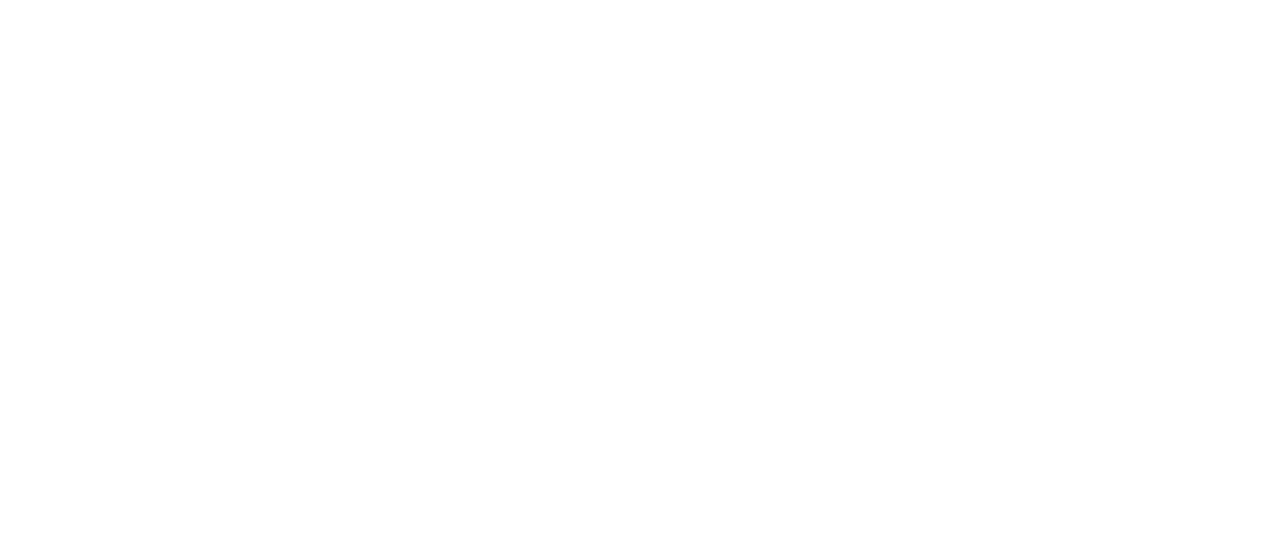
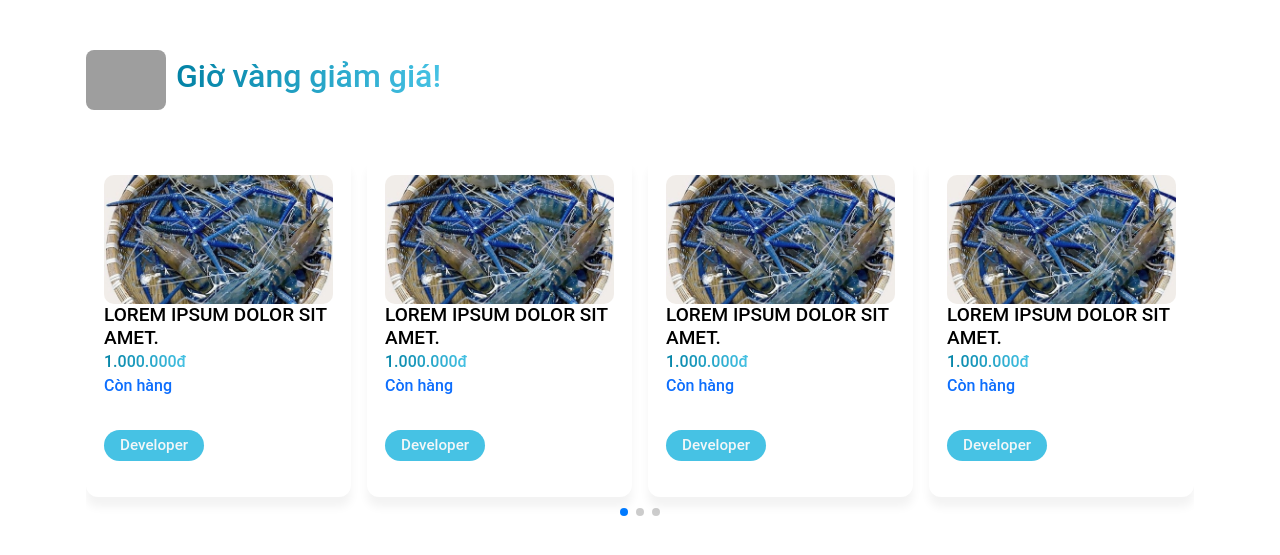
Before and after one commit to doanhha/moc.diep.aqua, a React (Vite) app: page / in a window 1280 px wide. Shown: the part 1213-1768 px from the top of the page. Before the commit the page ends 1206 px from the top, so only its background shows below. Built offline with nearby package versions, Linux system fonts and the light colour scheme; grey boxes are pictures that could not be loaded.

Commit message:
up-date-3

```diff
--- a/package.json
+++ b/package.json
@@ -15,7 +15,8 @@
     "bootstrap": "^5.3.8",
     "react": "^19.1.1",
     "react-dom": "^19.1.1",
-    "react-router-dom": "^7.9.4"
+    "react-router-dom": "^7.9.4",
+    "swiper": "^12.0.3"
   },
   "devDependencies": {
     "@eslint/js": "^9.36.0",
--- a/src/App.jsx
+++ b/src/App.jsx
@@ -2,11 +2,13 @@
 import 'bootstrap/dist/css/bootstrap.css'
 import './assets/css/style.css'
 import Header from './Components/Header.jsx'
+import Producttop from './Layout/Producttop.jsx'
 
 const App = () => {
   return (
     <>
     <Header/>
+    <Producttop/>
     </>
   )
 }
--- a/src/Layout/Menu.jsx
+++ b/src/Layout/Menu.jsx
@@ -5,7 +5,7 @@
         <>
             <div className="container">
                 <nav className="navbar navbar-expand-lg navbar-light border-top mb-2">
-                    <div className="container-fluid">
+                    <div className="container-fluid p-0">
                         <a className="navbar-brand text-size span-vip text-uppercase font-weight-bold" href="#">Mộc Diệp
                             -
                             Aquarium</a>
--- a/src/Layout/Producttop.jsx
+++ b/src/Layout/Producttop.jsx
@@ -1,88 +1,127 @@
-import React from 'react'
+import React from "react";
+import { Swiper, SwiperSlide } from "swiper/react";
+import { Navigation, Pagination } from "swiper/modules";
+
+// import CSS của Swiper
+import "swiper/css";
+// import "swiper/css/navigation";
+import "swiper/css/pagination";
 
 const Producttop = () => {
+  const products = [
+    {
+      id: 1,
+      name: "Lorem ipsum dolor sit amet.",
+      price: "1.000.000đ",
+      status: "Còn hàng",
+      badge: "Developer",
+      image: "./assets/img/product-1.webp",
+    },
+    {
+      id: 2,
+      name: "Lorem ipsum dolor sit amet.",
+      price: "1.000.000đ",
+      status: "Còn hàng",
+      badge: "Developer",
+      image: "./assets/img/product-1.webp",
+    },
+    {
+      id: 3,
+      name: "Lorem ipsum dolor sit amet.",
+      price: "1.000.000đ",
+      status: "Còn hàng",
+      badge: "Developer",
+      image: "./assets/img/product-1.webp",
+    },
+    {
+      id: 4,
+      name: "Lorem ipsum dolor sit amet.",
+      price: "1.000.000đ",
+      status: "Còn hàng",
+      badge: "Developer",
+      image: "./assets/img/product-1.webp",
+    },
+    {
+      id: 5,
+      name: "Lorem ipsum dolor sit amet.",
+      price: "1.000.000đ",
+      status: "Còn hàng",
+      badge: "Developer",
+      image: "./assets/img/product-1.webp",
+    },
+    {
+      id: 5,
+      name: "Lorem ipsum dolor sit amet.",
+      price: "1.000.000đ",
+      status: "Còn hàng",
+      badge: "Developer",
+      image: "./assets/img/product-1.webp",
+    },
+  ];
+
   return (
     <>
-            <div className="swiper container featured-products mt-0">
+      <div className="container featured-products mt-0">
+        {/* Header / Tiêu đề */}
         <div className="block-title">
           <div className="head mt-4 ml-4">
             <span className="icon">
-                            <img src="//bizweb.dktcdn.net/100/533/545/themes/971699/assets/save-icon.png?1758000527031"
-                                alt="Giờ vàng giảm giá!" className="img-flash-sale" />
+              <img
+                src="//bizweb.dktcdn.net/100/533/545/themes/971699/assets/save-icon.png?1758000527031"
+                alt="Giờ vàng giảm giá!"
+                className="img-flash-sale"
+              />
             </span>
             <div className="heading-title span-vip">
-                            <h2><a href="san-pham-ban-chay" title="Giờ vàng giảm giá!">Giờ vàng giảm giá!</a></h2>
+              <h2>
+                <a href="san-pham-ban-chay" title="Giờ vàng giảm giá!">
+                  Giờ vàng giảm giá!
+                </a>
+              </h2>
             </div>
           </div>
           <div className="timer">
-                        <div className="time" data-countdown="countdown" data-date="2-13-2026-12-00-00" />
+            <div
+              className="time"
+              data-countdown="countdown"
+              data-date="2-13-2026-12-00-00"
+            />
           </div>
         </div>
-                <div className="card-wrapper swiper mt-4">
-                    <ul className="card-list swiper-wrapper pl-0">
-                        <li className="card-item swiper-slide">
+
+        {/* Swiper */}
+        <Swiper
+          modules={[Navigation, Pagination]}
+          spaceBetween={16}
+          slidesPerView={4}
+          pagination={{ clickable: true }}
+          // Giữ class để dùng lại css cũ nếu có
+          className="card-wrapper mt-4 card-list"
+          breakpoints={{
+            0: { slidesPerView: 1 },
+            640: { slidesPerView: 2 },
+            1024: { slidesPerView: 4 },
+          }}
+        >
+          {products.map((item) => (
+            <SwiperSlide key={item.id} className="card-item">
               <a href="#" className="card-link">
-                                <img src="./assets/img/product-1.webp" alt="Image" className="card-image" />
-                                <h2 className="card-title">Lorem ipsum dolor sit amet.</h2>
-                                <span className="span-vip">1.000.000đ</span>
-                                <p>Còn hàng</p>
-                                <p className="badge">Developer</p>
-                                {/* <button class="card-button ti-arrow-right"></button> */}
+                <img
+                  src={item.image}
+                  alt={item.name}
+                  className="card-image"
+                />
+                <h2 className="card-title">{item.name}</h2>
+                <span className="span-vip">{item.price}</span>
+                <p>{item.status}</p>
+                <p className="badge">{item.badge}</p>
               </a>
-                        </li>
-                        {/* 2 */}
-                        <li className="card-item swiper-slide">
-                            <a href="#" className="card-link">
-                                <img src="./assets/img/product-1.webp" alt="Image" className="card-image" />
-                                <h2 className="card-title">Lorem ipsum dolor sit amet.</h2>
-                                <span className="span-vip">1.000.000đ</span>
-                                <p>Còn hàng</p>
-                                <p className="badge">Developer</p>
-                                {/* <button class="card-button ti-arrow-right"></button> */}
-                            </a>
-                        </li>
-                        {/* 3 */}
-                        <li className="card-item swiper-slide">
-                            <a href="#" className="card-link">
-                                <img src="./assets/img/product-1.webp" alt="Image" className="card-image" />
-                                <h2 className="card-title">Lorem ipsum dolor sit amet.</h2>
-                                <span className="span-vip">1.000.000đ</span>
-                                <p>Còn hàng</p>
-                                <p className="badge">Developer</p>
-                                {/* <button class="card-button ti-arrow-right"></button> */}
-                            </a>
-                        </li>
-                        {/* 4 */}
-                        <li className="card-item swiper-slide">
-                            <a href="#" className="card-link">
-                                <img src="./assets/img/product-1.webp" alt="Image" className="card-image" />
-                                <h2 className="card-title">Lorem ipsum dolor sit amet.</h2>
-                                <span className="span-vip">1.000.000đ</span>
-                                <p>Còn hàng</p>
-                                <p className="badge">Developer</p>
-                                {/* <button class="card-button ti-arrow-right"></button> */}
-                            </a>
-                        </li>
-                        {/* 5 */}
-                        <li className="card-item swiper-slide">
-                            <a href="#" className="card-link">
-                                <img src="./assets/img/product-1.webp" alt="Image" className="card-image" />
-                                <h2 className="card-title">Lorem ipsum dolor sit amet.</h2>
-                                <span className="span-vip">1.000.000đ</span>
-                                <p>Còn hàng</p>
-                                <p className="badge">Developer</p>
-                                {/* <button class="card-button ti-arrow-right"></button> */}
-                            </a>
-                        </li>
-                    </ul>
-                    <div className="swiper-pagination" />
-                    {/* If we need navigation buttons */}
-                    <div className="swiper-slide-button swiper-button-prev" />
-                    <div className="swiper-slide-button swiper-button-next" />
-                </div>
+            </SwiperSlide>
+          ))}
+        </Swiper>
       </div>
     </>
-    )
-}
+  );
+};
 
-export default Producttop
+export default Producttop;
--- a/src/assets/css/style.css
+++ b/src/assets/css/style.css
@@ -2,14 +2,11 @@
     font-family: "Roboto", sans-serif;
 }
 
-html {
-    /* height: auto; */
-    width: 100%;
+html, body, #root {
     margin: 0;
     padding: 0;
-    overflow-x: hidden;
+    width: 100%;
 }
-
 .account {
     display: flex;
 }
@@ -22,10 +19,6 @@
 
 .top-bar {
     background-color: #0282a5;
-}
-
-#App {
-    /* background: linear-gradient(to bottom, #42c2e5 0%, #e5f7fb 100%); */
 }
 
 /* Hiệu ứng chữ chuyển màu */
@@ -51,8 +44,8 @@
 }
 
 .header-logo {
-    width: 90px;
-    height: 90px;
+    width: 162px;
+    height: auto;
     overflow: hidden;
 }
 
@@ -170,11 +163,9 @@
 }
 
 .set-width {
-    /* width: 1106px; */
-    max-width: 1106px;
+    width: 100%;
+    max-width: 100%;
     margin-top: 20px;
-    justify-content: center;
-    display: grid;
 }
 
 /* Hết Css ở phần menu */
```
Also changed, not shown: 1 other file (tests, documents, lock files or other folders). Lines whose indentation alone changed are shown as unchanged.
